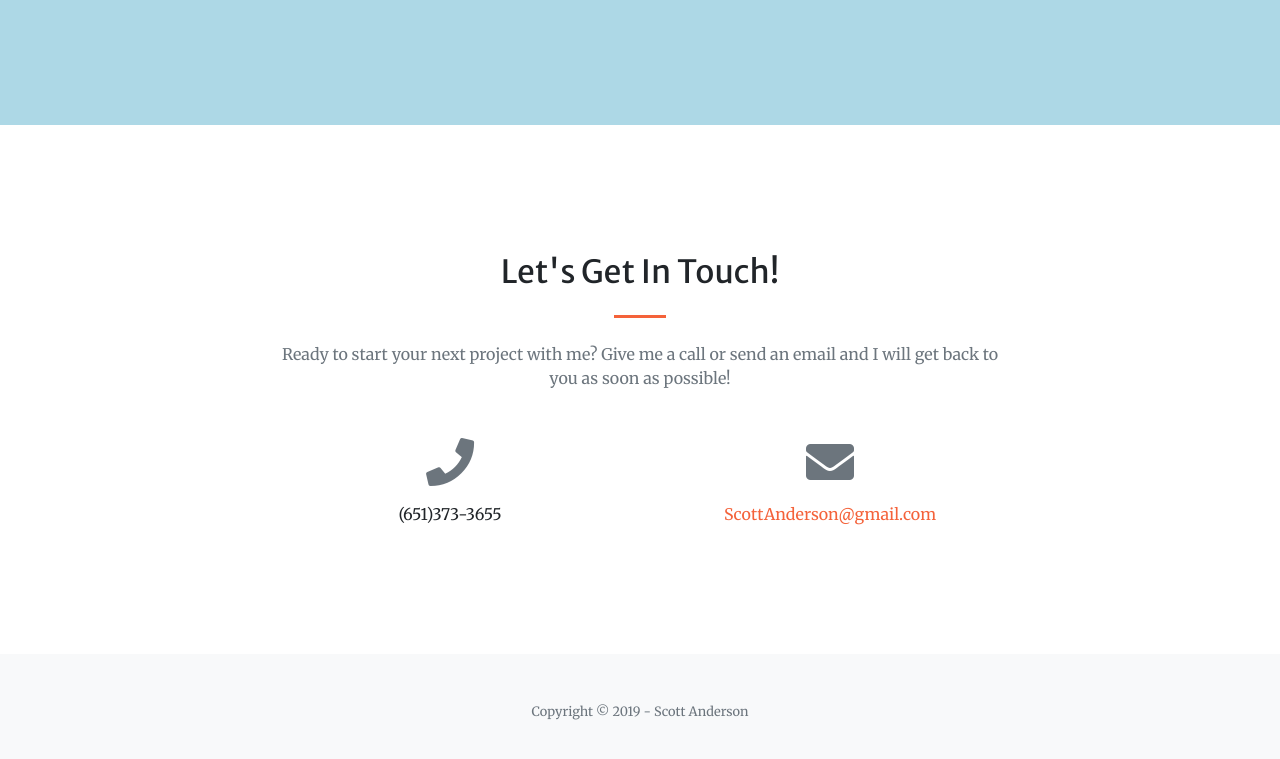
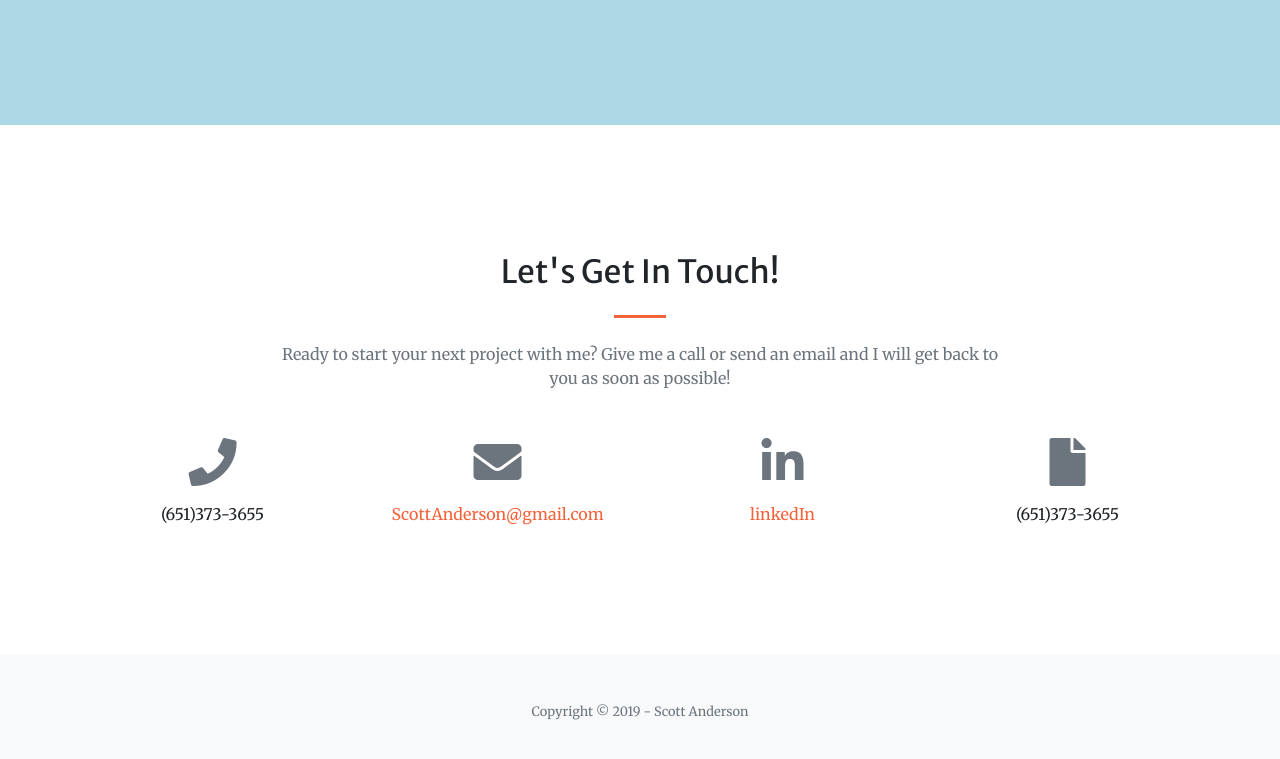
Before and after one commit to ScottTAnderson/Portfolio, a plain HTML site: page index.html in a window 1280 px wide. Shown: the part 2543-3302 px from the top of the page. Drawn offline with Linux system fonts and the light colour scheme.

Commit message:
Update index.html

```diff
--- a/index.html
+++ b/index.html
@@ -230,14 +230,22 @@
         </div>
       </div>
       <div class="row">
-        <div class="col-lg-4 ml-auto text-center">
+        <div class="col-lg-3 ml-auto text-center">
           <i class="fas fa-phone fa-3x mb-3 text-muted"></i>
           <div>(651)373-3655</div>
         </div>
-        <div class="col-lg-4 mr-auto text-center">
+        <div class="col-lg-3 mr-auto text-center">
           <i class="fas fa-envelope fa-3x mb-3 text-muted"></i>
           <!-- Make sure to change the email address in anchor text AND the link below! -->
-          <a class="d-block" href="mailto:contact@yourwebsite.com">ScottAnderson@gmail.com</a>
+          <a class="d-block" href="https://www.linkedin.com/in/scott-anderson-29142669/">ScottAnderson@gmail.com</a>
+        </div>
+        <div class="col-lg-3 ml-auto text-center">
+          <i class="fab fa-linkedin-in fa-3x mb-3 text-muted"></i>
+          <a class="d-block" href="https://www.linkedin.com/in/scott-anderson-29142669/">linkedIn</a>
+        </div>
+        <div class="col-lg-3 ml-auto text-center">
+          <i class="fas fa-file fa-3x mb-3 text-muted"></i>
+          <div>(651)373-3655</div>
         </div>
       </div>
     </div>
```
